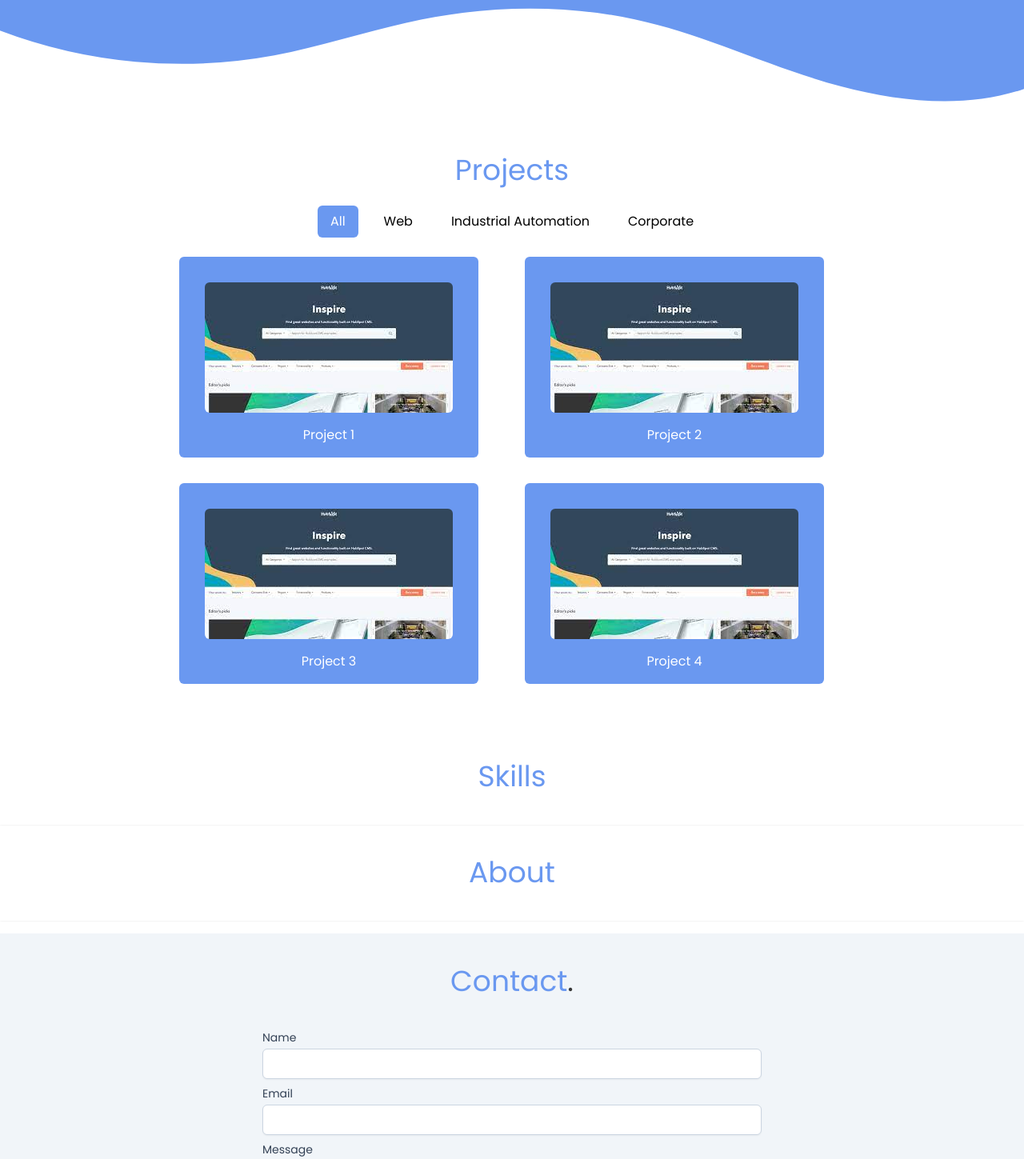
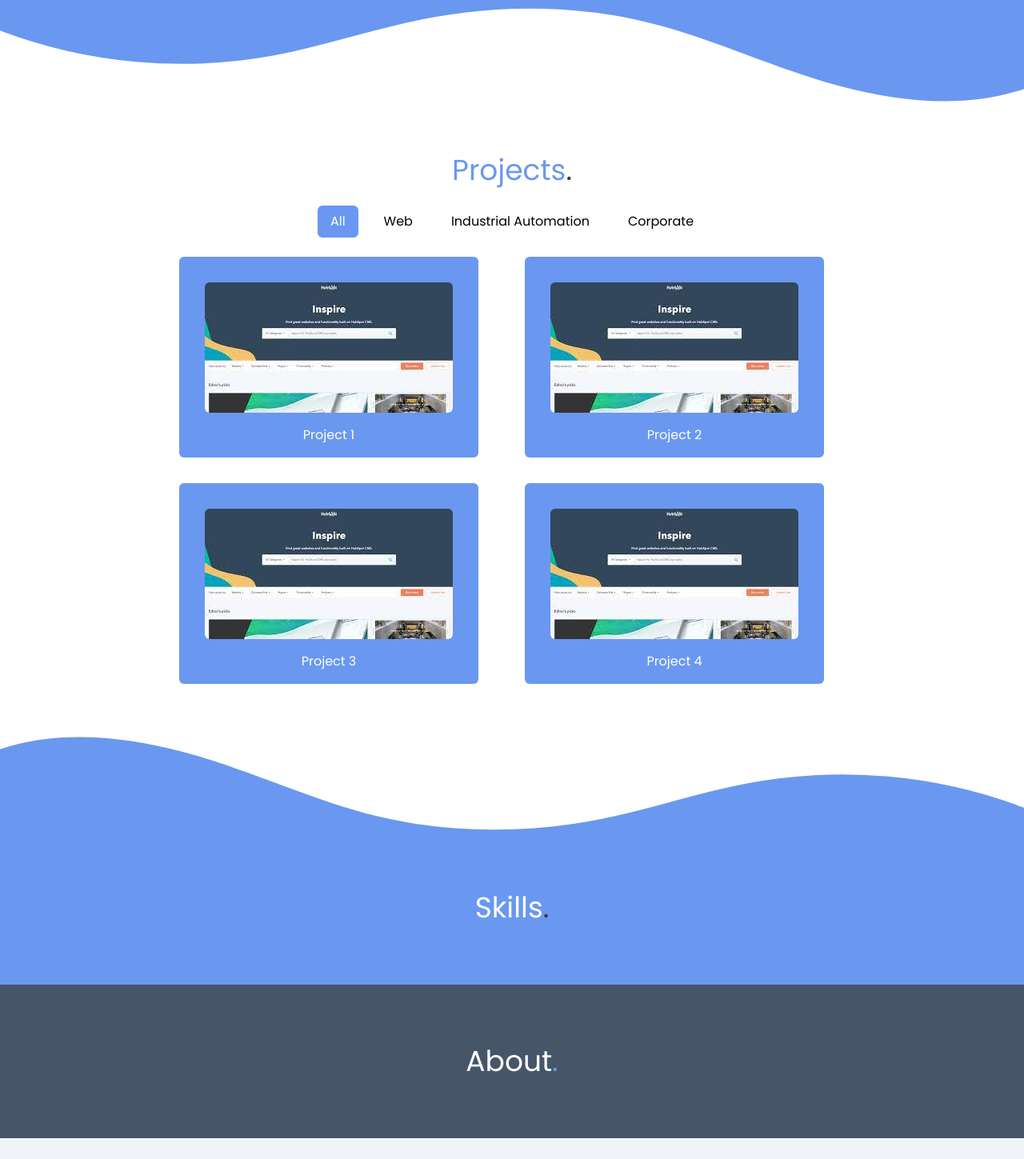
Before and after one commit to mama4294/portfolio, a React (Create React App) app: page / in a window 1280 px wide. Shown: the part 240-1689 px from the top of the page at 80% size. Built offline with nearby package versions, Linux system fonts and the light colour scheme.

Commit message:
moved intro, skills, and about into their own components

```diff
--- a/src/App.js
+++ b/src/App.js
@@ -1,32 +1,27 @@
-import { useState } from "react";
 import { Navigation } from "./routes/Navigation";
 import { Footer } from "./routes/Footer";
-import { SocialLinks } from "./components/Social-Links";
+import { Intro } from "./routes/Intro";
 import { Wave, WAVE_TYPE } from "./components/Wave";
 import { Projects } from "./routes/Projects";
 import { Contact } from "./routes/Contact";
+import { Skills } from "./routes/Skills";
+import { About } from "./routes/About";
 
 function App() {
   return (
     <div className="flex flex-col h-screen justify-between">
       <Navigation />
       <Content>
-        <ContentSection className="p-10 bg-primary">
-          <Intro />
-        </ContentSection>
+        <Intro />
         <Wave type={WAVE_TYPE.base} className={"text-primary"} />
-        {/* <Wave
+        <Projects />
+        <Wave
           type={WAVE_TYPE.base}
           className={"text-primary origin-center rotate-180"}
-        /> */}
-        <ContentSection>
-          <Projects />
-        </ContentSection>
-        <Section id="skills" title="Skills" />
-        <Section id="about" title="About" />
-        <ContentSection className="bg-slate-100 pb-10">
-          <Contact />
-        </ContentSection>
+        />
+        <Skills />
+        <About />
+        <Contact />
       </Content>
       <Footer />
     </div>
@@ -38,27 +33,3 @@ export default App;
 export const Content = ({ children }) => {
   return <div className="mt-[64px]">{children}</div>;
 };
-
-export const ContentSection = ({ children, className = "p-10" }) => {
-  return <div className={className}>{children}</div>;
-};
-
-export const Intro = () => {
-  return (
-    <section id="home" className="">
-      <span className="text-inverted">Hello, I'm</span>
-      <h1 className="text-white text-4xl pb-4">Matthew Malone</h1>
-      <SocialLinks />
-    </section>
-  );
-};
-
-export const Section = ({ id, title }) => {
-  return (
-    <section id={id} className="shadow-sm">
-      <div className="p-10">
-        <h1 className="text-primary text-4xl text-center">{title}</h1>
-      </div>
-    </section>
-  );
-};
--- /dev/null
+++ b/src/routes/About.jsx
@@ -0,0 +1,10 @@
+
+export const About = () => {
+  return (
+    <section className="p-5 bg-slate-600" id="skills">
+        <div className="p-10 m-4">
+            <h1 className="text-white text-4xl text-center">About<span className="text-primary">.</span></h1>
+        </div>
+    </section>
+  )
+}
--- a/src/routes/Contact.jsx
+++ b/src/routes/Contact.jsx
@@ -28,7 +28,7 @@ const {name, email, message} = formFields;
 
 
     return(
-        <section className="m-4" id="contact">
+        <section className="bg-slate-100 p-4 pb-10" id="contact">
             <div className="p-10">
                 <h1 className="text-primary text-4xl text-center">Contact<span className="text-default">.</span></h1>
             </div>
--- /dev/null
+++ b/src/routes/Intro.jsx
@@ -0,0 +1,11 @@
+import { SocialLinks } from "../components/Social-Links";
+
+export const Intro = () => {
+    return (
+      <section id="home" className="p-10 bg-primary">
+        <span className="text-inverted">Hello, I'm</span>
+        <h1 className="text-white text-4xl pb-4">Matthew Malone</h1>
+        <SocialLinks />
+      </section>
+    );
+  };
--- a/src/routes/Navigation.jsx
+++ b/src/routes/Navigation.jsx
@@ -46,7 +46,7 @@ export const Navigation = () => {
 
 const NavItem = ({to, children, scrolledFromTop}) =>{
     return(
-        <Link to={to} spy={true} smooth={true} offset={50} duration={500} className={`cursor-pointer px-3 py-2 rounded-md text-sm font-medium ease-in-out duration-300  ${scrolledFromTop ? "text-primary hover:text-default" : "text-inverted hover:text-white"} `}>
+        <Link to={to} spy={true} smooth={true} offset={50} duration={500} className={`cursor-pointer px-3 py-2 rounded-md text-sm font-medium ease-in-out duration-300  ${scrolledFromTop ? "text-default hover:text-primary" : "text-inverted hover:text-white"} `}>
         {children}
         </Link>
     )
--- a/src/routes/Projects.jsx
+++ b/src/routes/Projects.jsx
@@ -12,8 +12,8 @@ export const Projects = () => {
     };
 
     return (
-      <section id="projects">
-        <h1 className="text-primary text-4xl text-center m-4">Projects</h1>
+      <section id="projects" className="p-10">
+        <h1 className="text-primary text-4xl text-center m-4">Projects<span className="text-default">.</span></h1>
         <ProjectFilterSelector items={items} projectFilter={projectFilter} handleClick={handleClick} />
         <div className="flex flex-wrap justify-center">
             {projects.map((project) => (
--- /dev/null
+++ b/src/routes/Skills.jsx
@@ -0,0 +1,10 @@
+
+export const Skills = () => {
+  return (
+    <section className="p-5 bg-primary" id="skills">
+        <div className="p-10 m-4">
+            <h1 className="text-white text-4xl text-center">Skills<span className="text-default">.</span></h1>
+        </div>
+    </section>
+  )
+}
```
